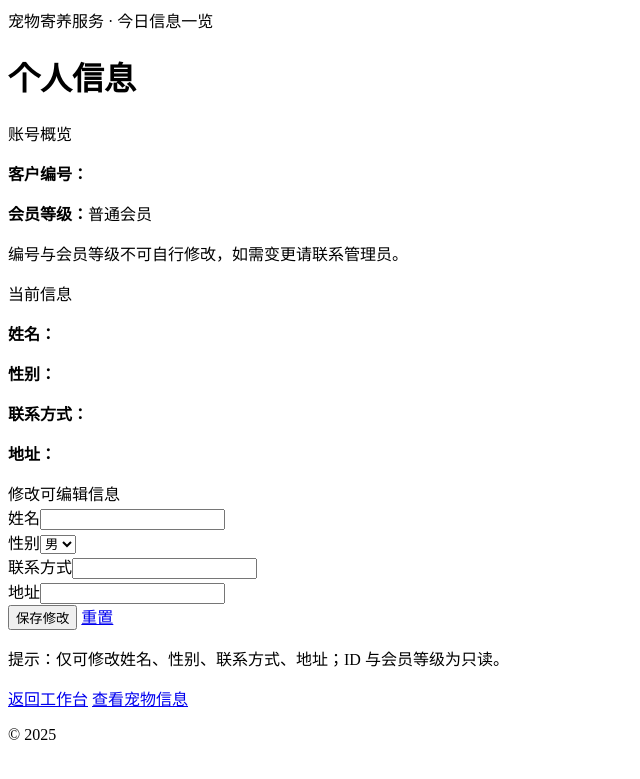
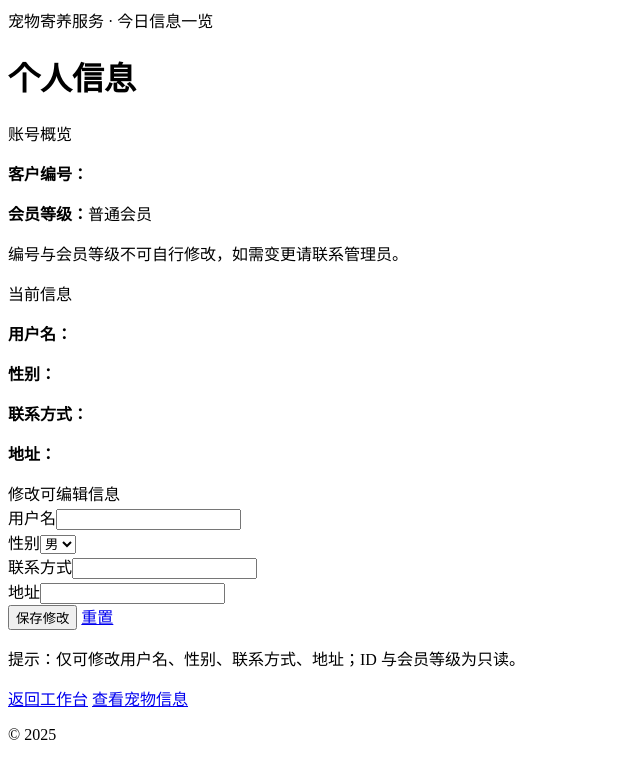
Before and after one commit to ethereal-cloud/Internet-database, a Yii app: template frontend/views/site/profile.php in a window 1280 px wide. Shown: the top 779 px of the page, without its empty margins (0-640 px from the left). Run offline with PHP 8.4 and a stand-in for Yii, Linux system fonts and the light colour scheme; the template is opened without the code that fills it, so the values that code supplies are empty; form fields are guessed from the names that the template uses; some libraries are stand-ins or nearby versions.

Commit message:
改了一些小问题

```diff
--- a/frontend/views/layouts/login.php
+++ b/frontend/views/layouts/login.php
@@ -35,10 +35,6 @@ AppAsset::register($this);
                 <?= Html::a('登录', ['/site/login']) ?>
                 <?= Html::a('注册', ['/site/signup']) ?>
             </nav>
-            <div class="nav-actions">
-                <span class="role-badge">访客</span>
-                <?= Html::a('管理后台', $this->params['backendLoginUrl'] ?? ['/backend/web/index.php?r=site/login'], ['class' => 'nav-button ghost']) ?>
-            </div>
         </div>
     </header>
 
--- a/frontend/views/site/employee-signup.php
+++ b/frontend/views/site/employee-signup.php
@@ -36,7 +36,7 @@ $this->params['breadcrumbs'][] = $this->title;
                     ['prompt' => '请选择性别']
                 )->label('性别') ?>
 
-                <?= $form->field($model, 'employeePosition')->textInput(['placeholder' => '例如：宠物护理员、前台、客服等'])->label('职位') ?>
+                <?= $form->field($model, 'employeePosition')->textInput(['placeholder' => '例如：护理员、兽医、宠物行为训练师'])->label('职位') ?>
 
                 <?= $form->field($model, 'employeeContact')->textInput(['placeholder' => '手机号码或其他联系方式'])->label('联系方式') ?>
 
--- a/frontend/views/site/profile.php
+++ b/frontend/views/site/profile.php
@@ -24,7 +24,7 @@ $this->params['breadcrumbs'][] = $this->title;
             <div class="panel panel-default">
                 <div class="panel-heading">当前信息</div>
                 <div class="panel-body">
-                    <p><strong>姓名：</strong><?= Html::encode($customer->Name) ?></p>
+                    <p><strong>用户名：</strong><?= Html::encode($customer->Name) ?></p>
                     <p><strong>性别：</strong><?= Html::encode($customer->Gender) ?></p>
                     <p><strong>联系方式：</strong><?= Html::encode($customer->Contact) ?></p>
                     <p><strong>地址：</strong><?= Html::encode($customer->Address) ?></p>
@@ -36,7 +36,7 @@ $this->params['breadcrumbs'][] = $this->title;
                 <div class="panel-heading">修改可编辑信息</div>
                 <div class="panel-body">
                     <?php $form = ActiveForm::begin(); ?>
-                        <?= $form->field($customer, 'Name')->textInput(['maxlength' => true])->label('姓名') ?>
+                        <?= $form->field($customer, 'Name')->textInput(['maxlength' => true])->label('用户名') ?>
                         <?= $form->field($customer, 'Gender')->dropDownList([
                             '男' => '男',
                             '女' => '女',
@@ -48,7 +48,7 @@ $this->params['breadcrumbs'][] = $this->title;
                             <?= Html::a('重置', ['profile'], ['class' => 'btn btn-default']) ?>
                         </div>
                     <?php ActiveForm::end(); ?>
-                    <p class="text-muted">提示：仅可修改姓名、性别、联系方式、地址；ID 与会员等级为只读。</p>
+                    <p class="text-muted">提示：仅可修改用户名、性别、联系方式、地址；ID 与会员等级为只读。</p>
                 </div>
             </div>
         </div>
```
